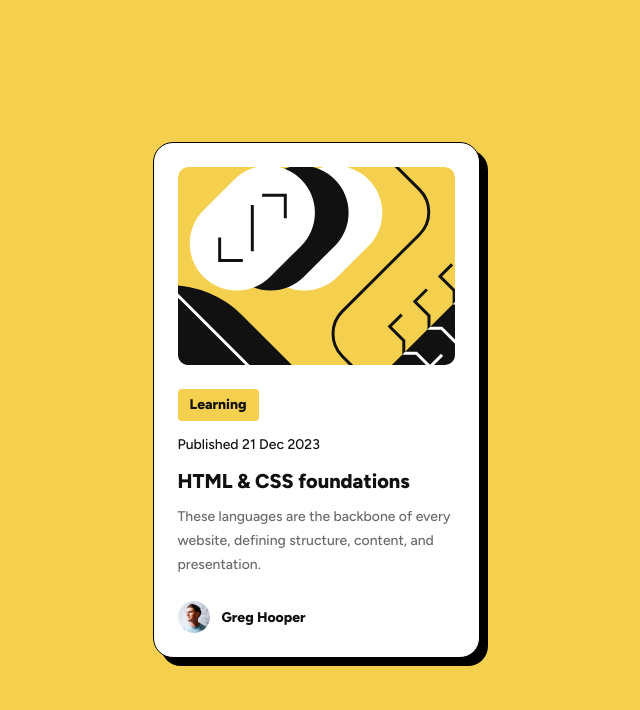
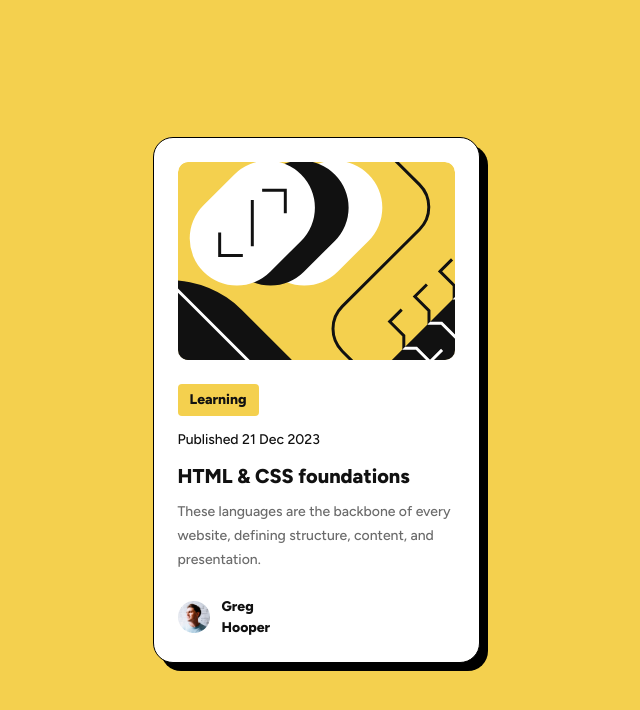
Before and after one commit to nandsoar/front-end-challenges, a React (Vite) app: page /blog-preview in a window 1280 px wide. Shown: the top 710 px of the page, without its empty margins (324-964 px from the left). Built offline with nearby package versions, Linux system fonts and the light colour scheme.

Commit message:
image dimensions added

```diff
--- a/src/challenges/blog-preview/BlogPreview.module.css
+++ b/src/challenges/blog-preview/BlogPreview.module.css
@@ -79,6 +79,7 @@
 
 .author {
   line-height: var(--line-md);
+  width: min(32px, 100%);
   font-weight: 800;
   display: flex;
   gap: var(--space-150);
```
